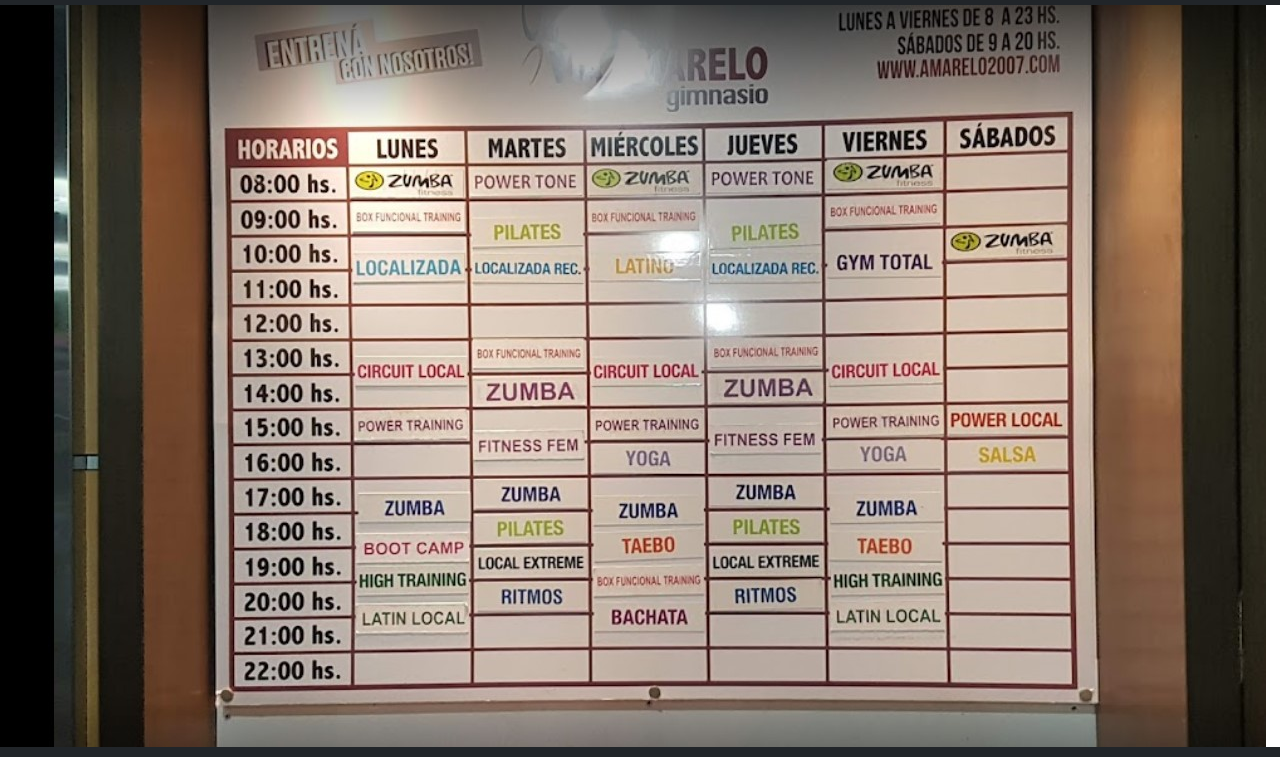
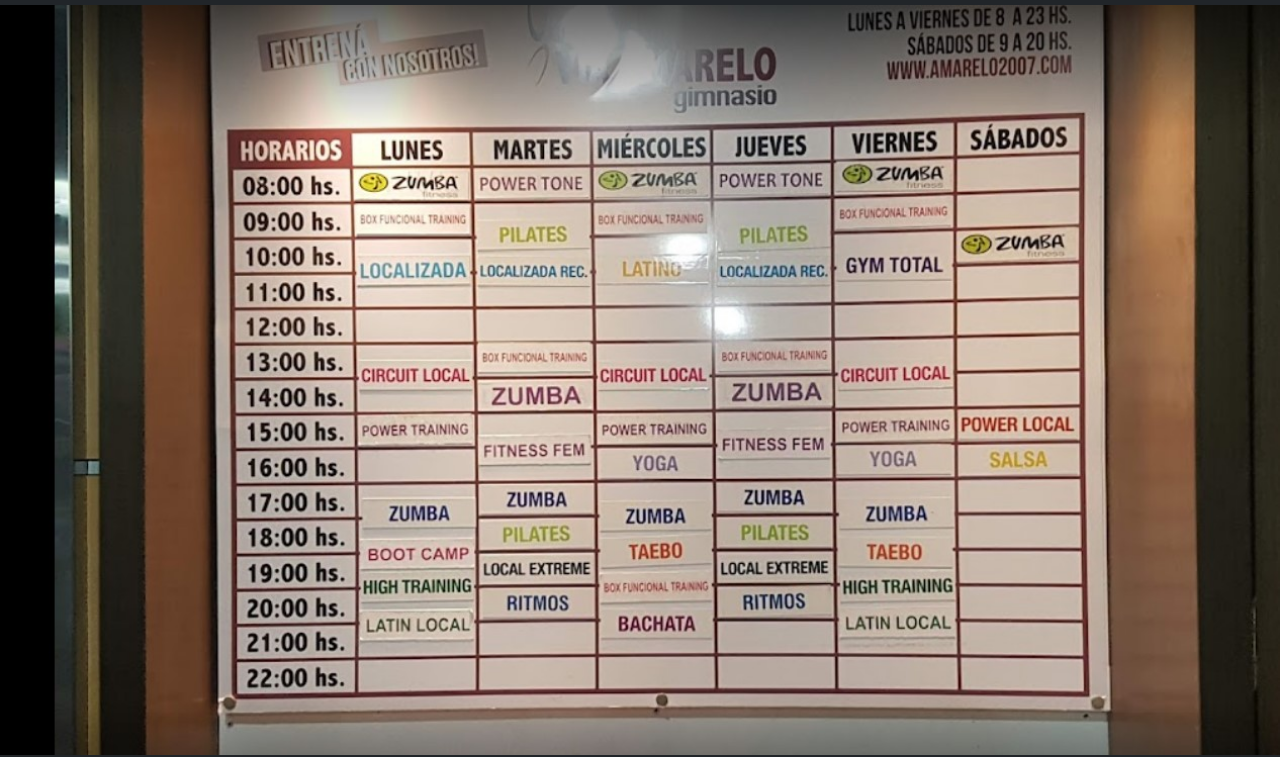
Before and after one commit to ivanandrejc/coderhouse, a plain HTML site: page horarios.html in a window 1280 px wide. Shown: the part 51-808 px from the top of the page. Drawn offline with nearby package versions, Linux system fonts and the light colour scheme.

Commit message:
Update horarios.html

```diff
--- a/horarios.html
+++ b/horarios.html
@@ -42,7 +42,7 @@
             </div>
           </nav>
     </header>
-    <img src="horarios.jpg" alt="tablon de horarios">
+    <img src="horarios.jpg" alt="tablon de horarios"width="100%">
     <!--<footer>
 
         <p>*Numero de telefono</p>
```
